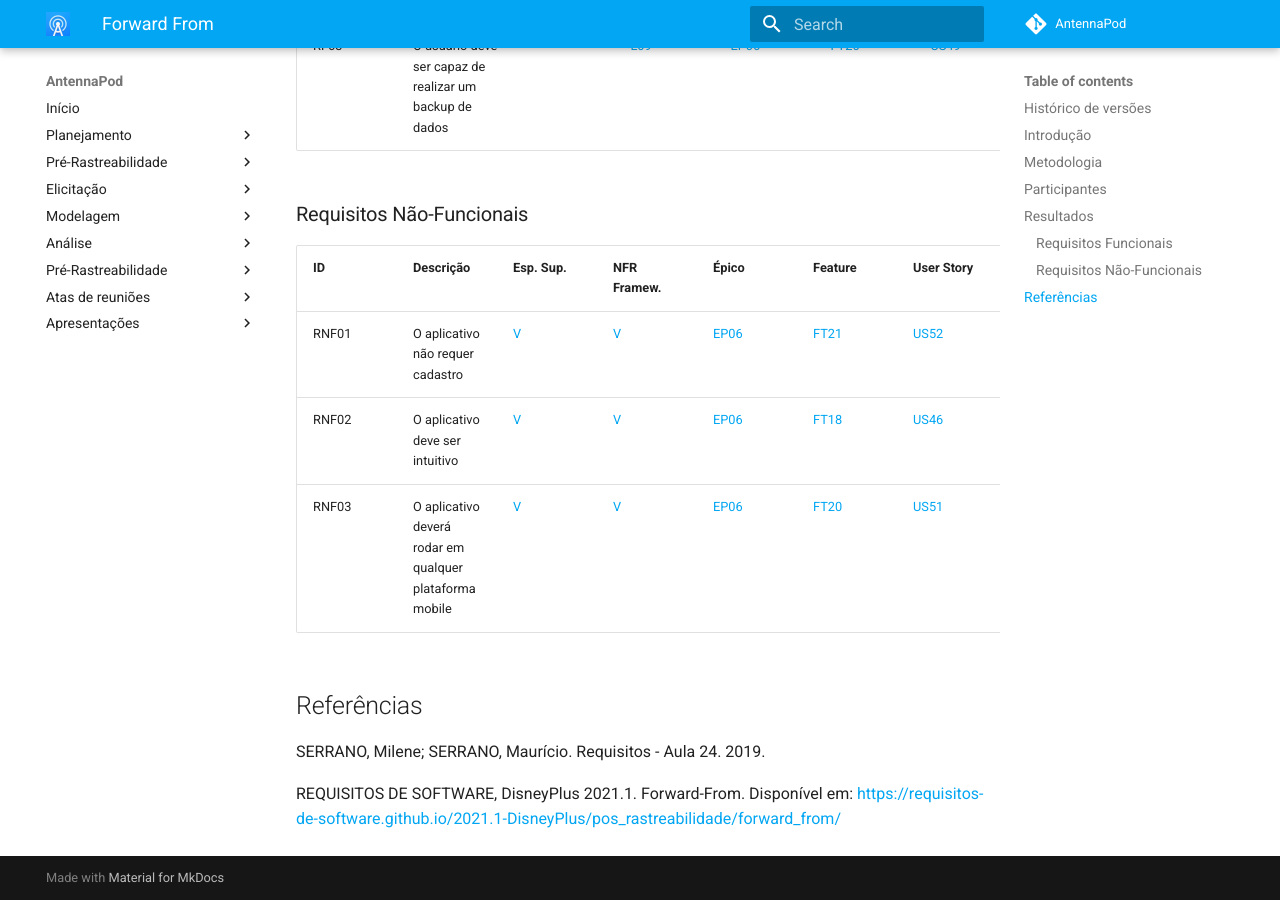
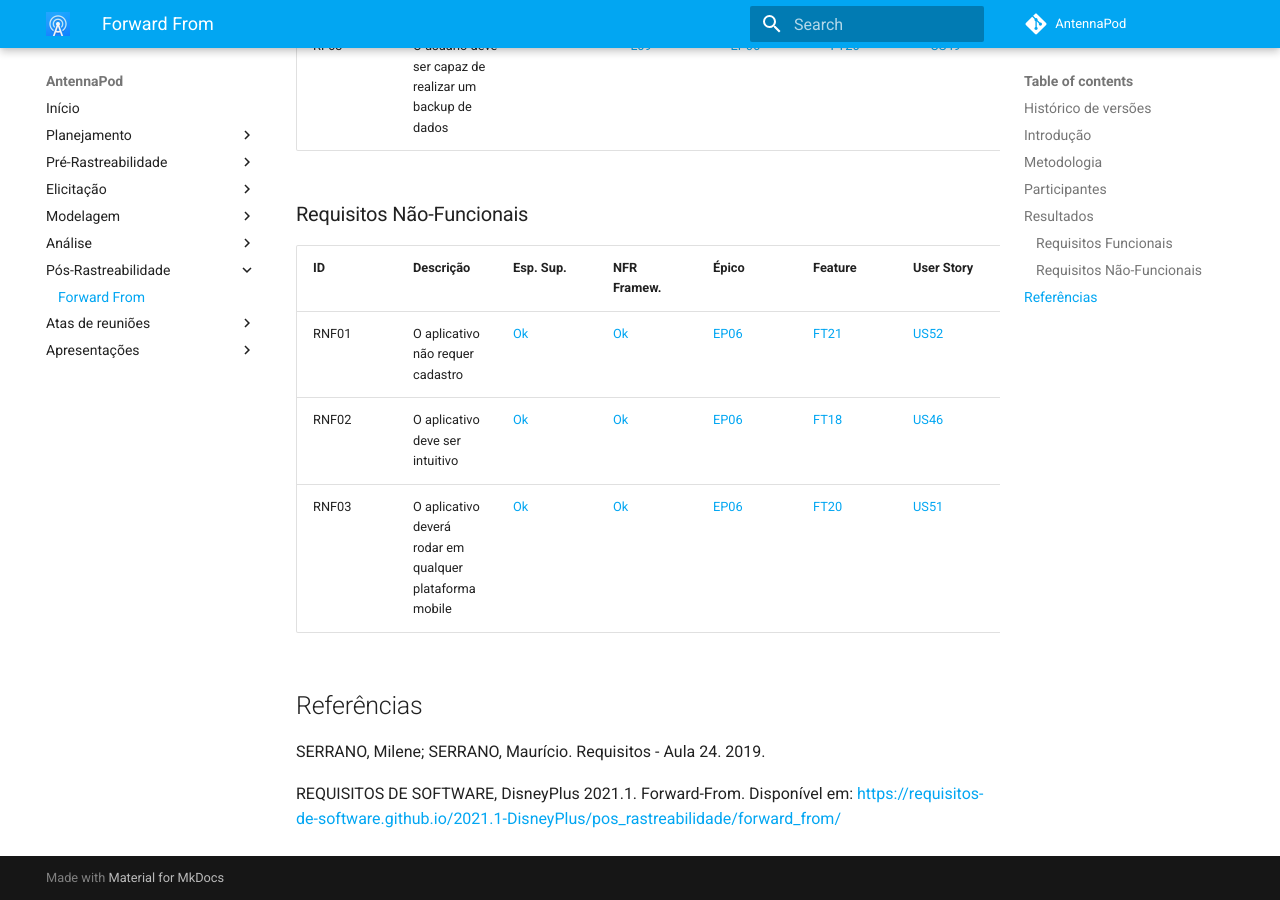
Before and after one commit to Requisitos-de-Software/2021.2-AntennaPod, an MkDocs documentation site: the page built from docs/posRastreabilidade/forward-from.md, in a window 1280 px wide and 900 px high, scrolled down 7856 px. Built offline with MkDocs 1.6.1 and Material for MkDocs 9.7.7, drawn with Linux system fonts in a browser that asks for light colours; comment, search, counter and statistics services are not loaded.

Commit message:
:repeat:(#89): correcoes pontuais

```diff
--- a/docs/posRastreabilidade/forward-from.md
+++ b/docs/posRastreabilidade/forward-from.md
@@ -80,9 +80,9 @@ das relações entre os requisitos e os artefatos de modelagem, com o objetivo d
 
 | ID    | Descrição                                               | Esp. Sup.                                                                                           | NFR Framew.                                                                              | Épico                                                                                 | Feature                                                                               | User Story                                                                            | Cenários | Léxicos | Casos de uso |
 | ----- | ------------------------------------------------------- | --------------------------------------------------------------------------------------------------- | ---------------------------------------------------------------------------------------- | ------------------------------------------------------------------------------------- | ------------------------------------------------------------------------------------- | ------------------------------------------------------------------------------------- | -------- | ------- | ------------ |
-| RNF01 | O aplicativo não requer cadastro                        | [V](https://requisitos-de-software.github.io/2021.2-AntennaPod/modelagem/especificacaoSuplementar/) | [V](https://requisitos-de-software.github.io/2021.2-AntennaPod/modelagem/nfr-framework/) | [EP06](https://requisitos-de-software.github.io/2021.2-AntennaPod/modelagem/backlog/) | [FT21](https://requisitos-de-software.github.io/2021.2-AntennaPod/modelagem/backlog/) | [US52](https://requisitos-de-software.github.io/2021.2-AntennaPod/modelagem/backlog/) | -        | -       | -            |
-| RNF02 | O aplicativo deve ser intuitivo                         | [V](https://requisitos-de-software.github.io/2021.2-AntennaPod/modelagem/especificacaoSuplementar/) | [V](https://requisitos-de-software.github.io/2021.2-AntennaPod/modelagem/nfr-framework/) | [EP06](https://requisitos-de-software.github.io/2021.2-AntennaPod/modelagem/backlog/) | [FT18](https://requisitos-de-software.github.io/2021.2-AntennaPod/modelagem/backlog/) | [US46](https://requisitos-de-software.github.io/2021.2-AntennaPod/modelagem/backlog/) | -        | -       | -            |
-| RNF03 | O aplicativo deverá rodar em qualquer plataforma mobile | [V](https://requisitos-de-software.github.io/2021.2-AntennaPod/modelagem/especificacaoSuplementar/) | [V](https://requisitos-de-software.github.io/2021.2-AntennaPod/modelagem/nfr-framework/) | [EP06](https://requisitos-de-software.github.io/2021.2-AntennaPod/modelagem/backlog/) | [FT20](https://requisitos-de-software.github.io/2021.2-AntennaPod/modelagem/backlog/) | [US51](https://requisitos-de-software.github.io/2021.2-AntennaPod/modelagem/backlog/) | -        | -       | -            |
+| RNF01 | O aplicativo não requer cadastro                        | [Ok](https://requisitos-de-software.github.io/2021.2-AntennaPod/modelagem/especificacaoSuplementar/) | [Ok](https://requisitos-de-software.github.io/2021.2-AntennaPod/modelagem/nfr-framework/) | [EP06](https://requisitos-de-software.github.io/2021.2-AntennaPod/modelagem/backlog/) | [FT21](https://requisitos-de-software.github.io/2021.2-AntennaPod/modelagem/backlog/) | [US52](https://requisitos-de-software.github.io/2021.2-AntennaPod/modelagem/backlog/) | -        | -       | -            |
+| RNF02 | O aplicativo deve ser intuitivo                         | [Ok](https://requisitos-de-software.github.io/2021.2-AntennaPod/modelagem/especificacaoSuplementar/) | [Ok](https://requisitos-de-software.github.io/2021.2-AntennaPod/modelagem/nfr-framework/) | [EP06](https://requisitos-de-software.github.io/2021.2-AntennaPod/modelagem/backlog/) | [FT18](https://requisitos-de-software.github.io/2021.2-AntennaPod/modelagem/backlog/) | [US46](https://requisitos-de-software.github.io/2021.2-AntennaPod/modelagem/backlog/) | -        | -       | -            |
+| RNF03 | O aplicativo deverá rodar em qualquer plataforma mobile | [Ok](https://requisitos-de-software.github.io/2021.2-AntennaPod/modelagem/especificacaoSuplementar/) | [Ok](https://requisitos-de-software.github.io/2021.2-AntennaPod/modelagem/nfr-framework/) | [EP06](https://requisitos-de-software.github.io/2021.2-AntennaPod/modelagem/backlog/) | [FT20](https://requisitos-de-software.github.io/2021.2-AntennaPod/modelagem/backlog/) | [US51](https://requisitos-de-software.github.io/2021.2-AntennaPod/modelagem/backlog/) | -        | -       | -            |
 
 ## Referências
 
--- a/mkdocs.yml
+++ b/mkdocs.yml
@@ -51,8 +51,8 @@ nav:
     - Validação:
       - Comunicação Informal: analise/validacao/validacaoComunicacaoInformal.md
       - Prototipação: analise/validacao/validacaoPrototipacao.md
-  - Pré-Rastreabilidade:
-    - Forward From: posRastreabilidade/backward-from.md
+  - Pós-Rastreabilidade:
+    - Forward From: posRastreabilidade/forward-from.md
   - Atas de reuniões:
     - Fevereiro:
       - Dia 02: reunioes/02-02.md
```
